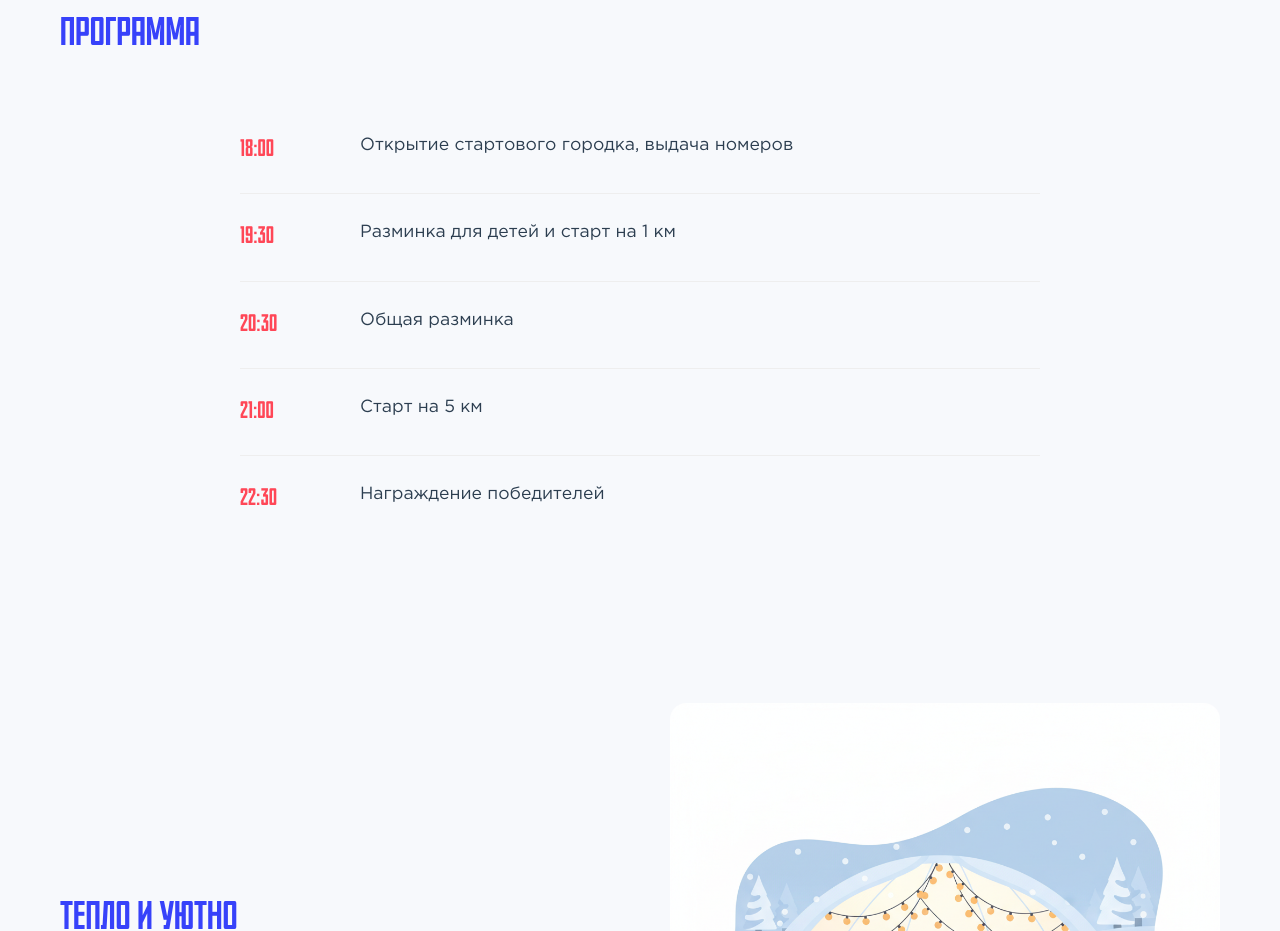
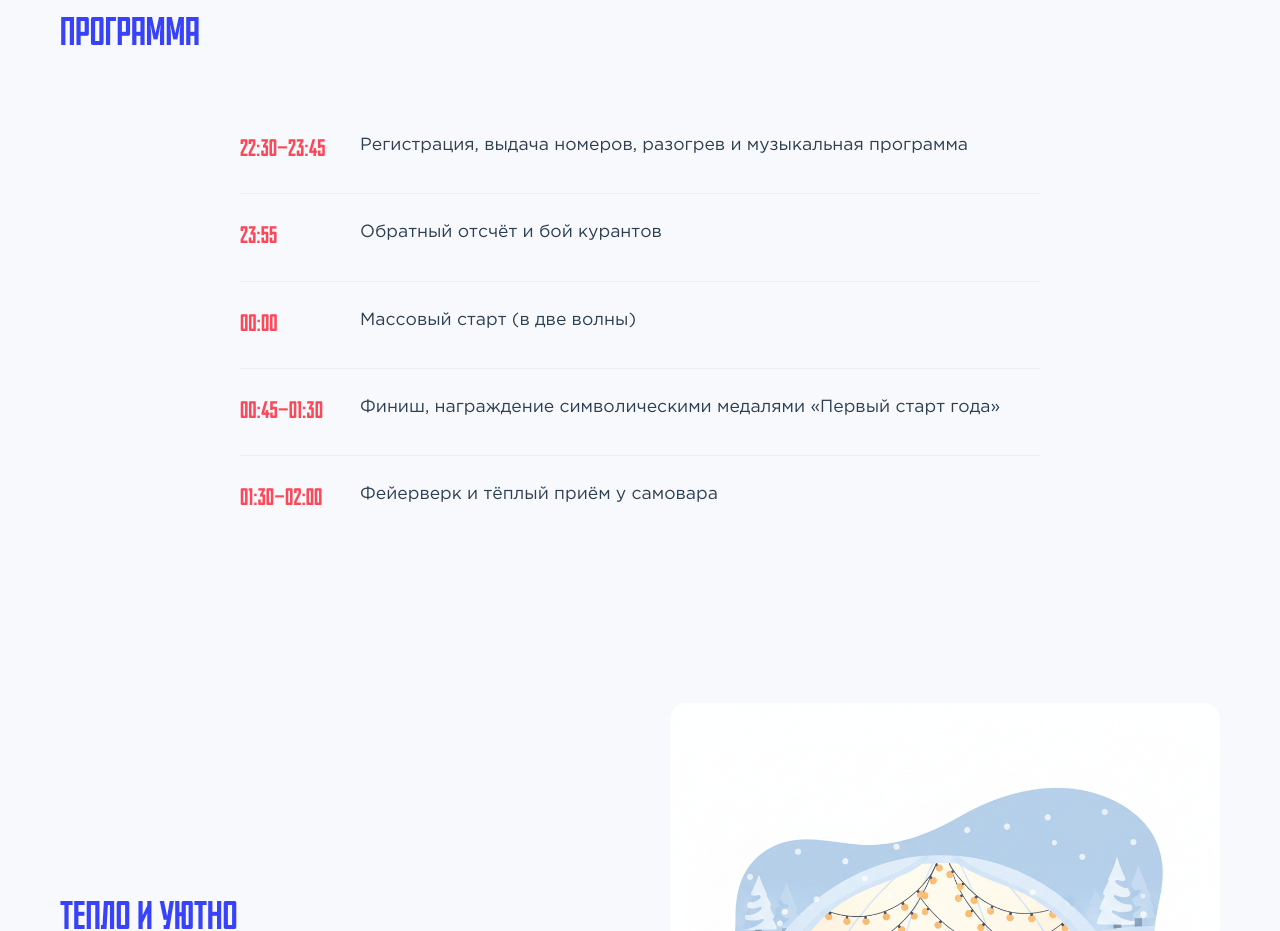
Before and after one commit to srgolubev/newyear2026, a website built with Vite: page index.html in a window 1280 px wide. Shown: the part 2633-3564 px from the top of the page. Built offline with nearby package versions, Linux system fonts and the light colour scheme.

Commit message:
Update event schedule

```diff
--- a/index.html
+++ b/index.html
@@ -251,24 +251,24 @@
                 <h2 class="section-title fade-in">Программа</h2>
                 <div class="timeline fade-in">
                     <div class="timeline__item">
-                        <span class="time">18:00</span>
-                        <span class="event">Открытие стартового городка, выдача номеров</span>
+                        <span class="time">22:30–23:45</span>
+                        <span class="event">Регистрация, выдача номеров, разогрев и музыкальная программа</span>
                     </div>
                     <div class="timeline__item">
-                        <span class="time">19:30</span>
-                        <span class="event">Разминка для детей и старт на 1 км</span>
+                        <span class="time">23:55</span>
+                        <span class="event">Обратный отсчёт и бой курантов</span>
                     </div>
                     <div class="timeline__item">
-                        <span class="time">20:30</span>
-                        <span class="event">Общая разминка</span>
+                        <span class="time">00:00</span>
+                        <span class="event">Массовый старт (в две волны)</span>
                     </div>
                     <div class="timeline__item">
-                        <span class="time">21:00</span>
-                        <span class="event">Старт на 5 км</span>
+                        <span class="time">00:45–01:30</span>
+                        <span class="event">Финиш, награждение символическими медалями «Первый старт года»</span>
                     </div>
                     <div class="timeline__item">
-                        <span class="time">22:30</span>
-                        <span class="event">Награждение победителей</span>
+                        <span class="time">01:30–02:00</span>
+                        <span class="event">Фейерверк и тёплый приём у самовара</span>
                     </div>
                 </div>
             </div>
```
